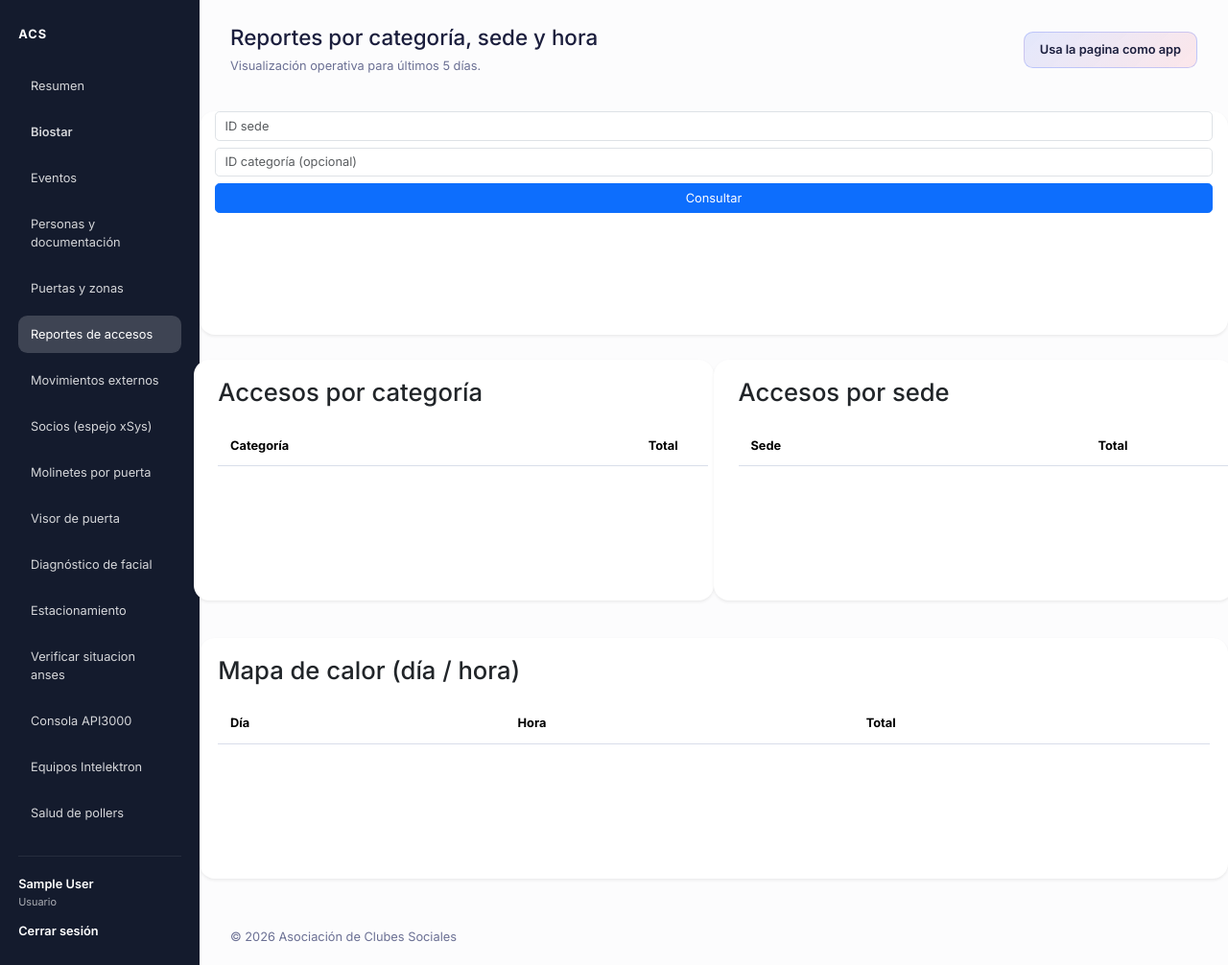
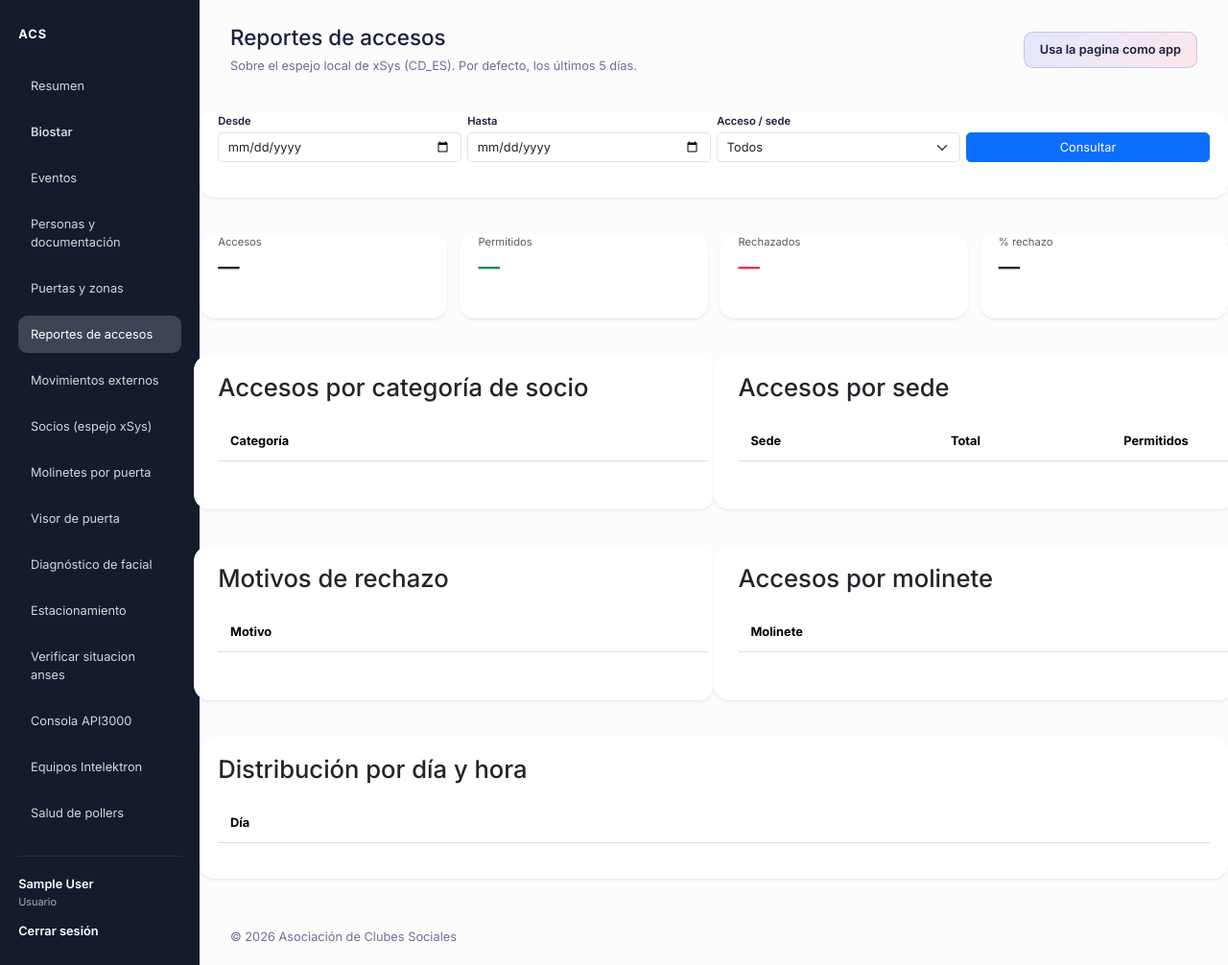
Before and after one commit to hbrunacci/geba_acs, a Django app: page /reports-console/ in a window 1280 px wide. Shown: the whole page at 96% size. Run offline with Django 5.2, Linux system fonts and the light colour scheme; a user stored in the database is signed in; tables that the repository leaves empty hold one stand-in row (values such as "Sample post"); lists and menus that the app fills with data are empty.

Commit message:
feat(reportes): la consola de accesos ahora sale de los datos reales
/reports-console/ consultaba los endpoints de reportes, que agregaban sobre
AccessEvent: el modelo Django nativo que quedó sin uso cuando se pasó al espejo
de xSys. La pantalla existía pero no mostraba nada. Además exigía un "ID sede"
que había que saber de memoria.

Los reportes pasan a leer ExternalAccessLogEntry (espejo de CD_ES) y resuelven
los nombres contra el espejo xSys por Subquery (categoría del socio, acceso,
molinete y motivo), sin traer ids a Python.

Endpoints (mismos names; filtros ?desde=&hasta=&acceso=&categoria=, default
últimos 5 días):
- access-by-category: totales del período + accesos por categoría de socio.
- access-by-site: por sede, con permitidos/rechazados, y top de molinetes.
- access-heatmap: matriz día/hora.
- access-denials (nuevo): rechazos por motivo, que es lo que faltaba para
  saber POR QUÉ no pudo pasar.

Semántica verificada contra CD_ES en producción: Resultado 'S' = permitido,
'E' = rechazado (15.927 vs 2.825 en los últimos 5 días). "Rechazado" se define
como todo lo que no sea 'S'.

La consola pasa a tener filtro por rango y por sede (el selector se llena solo),
4 KPIs, las tablas por categoría/sede/molinete/motivo y el mapa de calor como
matriz sombreada en vez de una lista de filas.

Tests reescritos sobre el espejo (5 casos, incluyendo filtros por categoría y
por rango); antes montaban Site/PersonCategory/AccessEvent, que ya no aplica.

Co-Authored-By: Claude Opus 5 (1M context) <noreply@anthropic.com>
Claude-Session: https://claude.ai/code/session_01HMNXb5r7LgfNtQz6QXrHWE

```diff
--- a/access_control/templates/access_control/access_reports_console.html
+++ b/access_control/templates/access_control/access_reports_console.html
@@ -1,52 +1,203 @@
 {% extends "common/base.html" %}
 
 {% block page_title %}Reportes de Accesos{% endblock %}
-{% block header_title %}Reportes por categoría, sede y hora{% endblock %}
-{% block header_subtitle %}Visualización operativa para últimos 5 días.{% endblock %}
+{% block header_title %}Reportes de accesos{% endblock %}
+{% block header_subtitle %}Sobre el espejo local de xSys (CD_ES). Por defecto, los últimos 5 días.{% endblock %}
 
 {% block content %}
-<section class="card shadow-sm border-0">
+<section class="card shadow-sm border-0 mb-3">
   <div class="card__body">
-    <form id="report-form" class="row g-2">
-      <input class="form-control" name="site" placeholder="ID sede" required>
-      <input class="form-control" name="category" placeholder="ID categoría (opcional)">
-      <button class="btn btn-primary" type="submit">Consultar</button>
+    <form id="report-form" class="row g-2 align-items-end">
+      <div class="col-6 col-md-3">
+        <label class="form-label small mb-1" for="desde">Desde</label>
+        <input class="form-control" type="date" id="desde" name="desde">
+      </div>
+      <div class="col-6 col-md-3">
+        <label class="form-label small mb-1" for="hasta">Hasta</label>
+        <input class="form-control" type="date" id="hasta" name="hasta">
+      </div>
+      <div class="col-12 col-md-3">
+        <label class="form-label small mb-1" for="acceso">Acceso / sede</label>
+        <select class="form-select" id="acceso" name="acceso"><option value="">Todos</option></select>
+      </div>
+      <div class="col-12 col-md-3 d-grid">
+        <button class="btn btn-primary" type="submit">Consultar</button>
+      </div>
     </form>
   </div>
 </section>
 
 <div class="row g-3 mb-3">
+  <div class="col-6 col-xl-3">
+    <div class="card shadow-sm border-0 h-100"><div class="card__body">
+      <div class="text-muted small">Accesos</div>
+      <div class="fs-3 fw-semibold" id="kpi-total">—</div>
+    </div></div>
+  </div>
+  <div class="col-6 col-xl-3">
+    <div class="card shadow-sm border-0 h-100"><div class="card__body">
+      <div class="text-muted small">Permitidos</div>
+      <div class="fs-3 fw-semibold text-success" id="kpi-ok">—</div>
+    </div></div>
+  </div>
+  <div class="col-6 col-xl-3">
+    <div class="card shadow-sm border-0 h-100"><div class="card__body">
+      <div class="text-muted small">Rechazados</div>
+      <div class="fs-3 fw-semibold text-danger" id="kpi-no">—</div>
+    </div></div>
+  </div>
+  <div class="col-6 col-xl-3">
+    <div class="card shadow-sm border-0 h-100"><div class="card__body">
+      <div class="text-muted small">% rechazo</div>
+      <div class="fs-3 fw-semibold" id="kpi-pct">—</div>
+    </div></div>
+  </div>
+</div>
+
+<div class="row g-3 mb-3">
   <section class="card shadow-sm border-0 col-12 col-xl-6">
-    <header class="card__header"><h2 class="card__title">Accesos por categoría</h2></header>
-    <div class="card__body card__body--scroll table-responsive"><table class="table table-striped table-sm align-middle"><thead><tr><th>Categoría</th><th>Total</th></tr></thead><tbody id="by-category"></tbody></table></div>
+    <header class="card__header"><h2 class="card__title">Accesos por categoría de socio</h2></header>
+    <div class="card__body card__body--scroll table-responsive">
+      <table class="table table-striped table-sm align-middle">
+        <thead><tr><th>Categoría</th><th class="text-end">Total</th></tr></thead>
+        <tbody id="by-category"></tbody>
+      </table>
+    </div>
   </section>
   <section class="card shadow-sm border-0 col-12 col-xl-6">
     <header class="card__header"><h2 class="card__title">Accesos por sede</h2></header>
-    <div class="card__body card__body--scroll table-responsive"><table class="table table-striped table-sm align-middle"><thead><tr><th>Sede</th><th>Total</th></tr></thead><tbody id="by-site"></tbody></table></div>
+    <div class="card__body card__body--scroll table-responsive">
+      <table class="table table-striped table-sm align-middle">
+        <thead><tr><th>Sede</th><th class="text-end">Total</th><th class="text-end">Permitidos</th><th class="text-end">Rechazados</th></tr></thead>
+        <tbody id="by-site"></tbody>
+      </table>
+    </div>
+  </section>
+</div>
+
+<div class="row g-3 mb-3">
+  <section class="card shadow-sm border-0 col-12 col-xl-6">
+    <header class="card__header"><h2 class="card__title">Motivos de rechazo</h2></header>
+    <div class="card__body card__body--scroll table-responsive">
+      <table class="table table-striped table-sm align-middle">
+        <thead><tr><th>Motivo</th><th class="text-end">Total</th></tr></thead>
+        <tbody id="motivos"></tbody>
+      </table>
+    </div>
+  </section>
+  <section class="card shadow-sm border-0 col-12 col-xl-6">
+    <header class="card__header"><h2 class="card__title">Accesos por molinete</h2></header>
+    <div class="card__body card__body--scroll table-responsive">
+      <table class="table table-striped table-sm align-middle">
+        <thead><tr><th>Molinete</th><th class="text-end">Total</th></tr></thead>
+        <tbody id="molinetes"></tbody>
+      </table>
+    </div>
   </section>
 </div>
 
 <section class="card shadow-sm border-0">
-  <header class="card__header"><h2 class="card__title">Mapa de calor (día / hora)</h2></header>
-  <div class="card__body card__body--scroll table-responsive"><table class="table table-striped table-sm align-middle"><thead><tr><th>Día</th><th>Hora</th><th>Total</th></tr></thead><tbody id="heatmap"></tbody></table></div>
+  <header class="card__header"><h2 class="card__title">Distribución por día y hora</h2></header>
+  <div class="card__body card__body--scroll table-responsive">
+    <table class="table table-sm align-middle mb-0" id="heat-table">
+      <thead><tr><th class="text-nowrap">Día</th></tr></thead>
+      <tbody id="heatmap"></tbody>
+    </table>
+  </div>
 </section>
 {% endblock %}
 
 {% block extra_js %}
 <script>
-async function api(url){ const r=await fetch(url,{credentials:'same-origin'}); if(!r.ok) throw new Error(await r.text()); return r.json(); }
-function fill(id, arr, mapper, cols){ document.getElementById(id).innerHTML = (arr||[]).map(mapper).join('') || `<tr><td colspan="${cols}">Sin datos</td></tr>`; }
-async function load(site, category){
-  const suffix = category ? `?site=${site}&category=${category}` : `?site=${site}`;
-  const [c,s,h] = await Promise.all([
+const $ = (id) => document.getElementById(id);
+const esc = (s) => String(s == null ? '' : s).replace(/[&<>"]/g, c => ({'&':'&amp;','<':'&lt;','>':'&gt;','"':'&quot;'}[c]));
+const num = (n) => (n == null ? '—' : Number(n).toLocaleString('es-AR'));
+
+async function api(url) {
+  const r = await fetch(url, {credentials: 'same-origin'});
+  if (!r.ok) throw new Error(await r.text());
+  return r.json();
+}
+
+function fill(id, rows, mapper, cols) {
+  $(id).innerHTML = (rows || []).map(mapper).join('') ||
+    `<tr><td colspan="${cols}" class="text-muted">Sin datos en el período</td></tr>`;
+}
+
+// El mapa de calor se arma como matriz día x hora, sombreando según el máximo.
+function renderHeatmap(rows) {
+  const horas = [...new Set((rows || []).map(r => r.hour))].sort((a, b) => a - b);
+  const dias = [...new Set((rows || []).map(r => r.day))].sort();
+  const max = Math.max(1, ...(rows || []).map(r => r.total));
+  const idx = new Map((rows || []).map(r => [`${r.day}|${r.hour}`, r.total]));
+
+  $('heat-table').querySelector('thead').innerHTML =
+    '<tr><th class="text-nowrap">Día</th>' + horas.map(h => `<th class="text-end small">${h}h</th>`).join('') + '</tr>';
+
+  if (!dias.length) {
+    $('heatmap').innerHTML = `<tr><td colspan="${horas.length + 1}" class="text-muted">Sin datos en el período</td></tr>`;
+    return;
+  }
+  $('heatmap').innerHTML = dias.map(d => {
+    const celdas = horas.map(h => {
+      const v = idx.get(`${d}|${h}`) || 0;
+      const alpha = v ? (0.12 + 0.88 * (v / max)).toFixed(2) : 0;
+      const style = v ? ` style="background: rgba(13,110,253,${alpha})"` : '';
+      return `<td class="text-end small"${style}>${v || ''}</td>`;
+    }).join('');
+    return `<tr><th class="text-nowrap small fw-normal">${esc(d)}</th>${celdas}</tr>`;
+  }).join('');
+}
+
+function qs() {
+  const p = new URLSearchParams();
+  for (const k of ['desde', 'hasta', 'acceso']) { if ($(k).value) p.set(k, $(k).value); }
+  const s = p.toString();
+  return s ? '?' + s : '';
+}
+
+async function load() {
+  const suffix = qs();
+  const [cat, site, heat, den] = await Promise.all([
     api('/api/reports/access-by-category/' + suffix),
-    api('/api/reports/access-by-site/'),
+    api('/api/reports/access-by-site/' + suffix),
     api('/api/reports/access-heatmap/' + suffix),
+    api('/api/reports/access-denials/' + suffix),
   ]);
-  fill('by-category', c.by_category, r => `<tr><td>${r.category__name || 'Sin categoría'}</td><td>${r.total}</td></tr>`, 2);
-  fill('by-site', s.sites, r => `<tr><td>${r.site__name}</td><td>${r.total}</td></tr>`, 2);
-  fill('heatmap', h.heatmap, r => `<tr><td>${r.day}</td><td>${r.hour}:00</td><td>${r.total}</td></tr>`, 3);
+
+  $('kpi-total').textContent = num(cat.total);
+  $('kpi-ok').textContent = num(cat.permitidos);
+  $('kpi-no').textContent = num(cat.rechazados);
+  $('kpi-pct').textContent = cat.total ? ((cat.rechazados / cat.total) * 100).toFixed(1) + '%' : '—';
+
+  fill('by-category', cat.by_category,
+    r => `<tr><td>${esc(r.categoria || 'Sin categoría')}</td><td class="text-end">${num(r.total)}</td></tr>`, 2);
+  fill('by-site', site.sites,
+    r => `<tr><td>${esc(r.acceso || ('Acceso ' + r.id_acceso))}</td><td class="text-end">${num(r.total)}</td>` +
+         `<td class="text-end text-success">${num(r.permitidos)}</td>` +
+         `<td class="text-end text-danger">${num(r.rechazados)}</td></tr>`, 4);
+  fill('molinetes', site.molinetes,
+    r => `<tr><td>${esc(r.molinete || ('Controlador ' + r.id_controlador))}</td><td class="text-end">${num(r.total)}</td></tr>`, 2);
+  fill('motivos', den.motivos,
+    r => `<tr><td>${esc(r.motivo || 'Sin motivo registrado')}</td><td class="text-end">${num(r.total)}</td></tr>`, 2);
+  renderHeatmap(heat.heatmap);
 }
-document.getElementById('report-form').addEventListener('submit', (e)=>{ e.preventDefault(); const f = new FormData(e.target); load(f.get('site'), f.get('category')); });
+
+// El selector de sedes sale de los accesos que realmente aparecen en el período.
+async function cargarAccesos() {
+  try {
+    const d = await api('/api/reports/access-by-site/');
+    $('acceso').innerHTML = '<option value="">Todos</option>' + (d.sites || [])
+      .map(r => `<option value="${r.id_acceso}">${esc(r.acceso || ('Acceso ' + r.id_acceso))}</option>`).join('');
+  } catch (e) { /* el filtro queda en "Todos" */ }
+}
+
+$('report-form').addEventListener('submit', (e) => {
+  e.preventDefault();
+  load().catch(err => alert('No se pudo cargar el reporte: ' + err.message));
+});
+
+cargarAccesos();
+load().catch(err => alert('No se pudo cargar el reporte: ' + err.message));
 </script>
 {% endblock %}
--- a/access_control/urls_api.py
+++ b/access_control/urls_api.py
@@ -47,6 +47,7 @@ from access_control.api.v1.intelectron_api_views import (
 from access_control.views import (
     AccessByCategoryReportView,
     AccessBySiteReportView,
+    AccessDenialsReportView,
     AccessEventViewSet,
     AccessHeatmapReportView,
     ExternalAccessLogView,
@@ -172,6 +173,7 @@ urlpatterns = router.urls + [
     path("reports/access-by-category/", AccessByCategoryReportView.as_view(), name="report_access_by_category"),
     path("reports/access-by-site/", AccessBySiteReportView.as_view(), name="report_access_by_site"),
     path("reports/access-heatmap/", AccessHeatmapReportView.as_view(), name="report_access_heatmap"),
+    path("reports/access-denials/", AccessDenialsReportView.as_view(), name="report_access_denials"),
     path("anses/candidates/", AnsesCandidatesAPI.as_view(), name="anses_candidates_api"),
     path("anses/processed/export/", AnsesProcessedExportAPI.as_view(), name="anses_processed_export_api"),
     path("anses/verify/", AnsesVerifyAPI.as_view(), name="anses_verify_api"),
--- a/access_control/views.py
+++ b/access_control/views.py
@@ -4,7 +4,8 @@ import re
 from datetime import timedelta
 
 from django.shortcuts import render
-from django.db.models import Count
+from django.db.models import Count, OuterRef, Q, Subquery
+from django.utils.dateparse import parse_date
 
 from common.roles import admin_requerido, puertas_requerido
 from django.db.utils import OperationalError
@@ -27,6 +28,7 @@ from people.models import Cliente
 from access_control.services import ClientLookupError, MSSQLClientLookupService
 from access_control.services.diag_facial import DiagFacialError, diagnosticar
 from access_control.services.intelectron.api3000_console import COMMAND_CATALOG
+from xsys.models import XsysAcceso, XsysControlador, XsysMotivo, XsysSocio
 
 
 def _parking_quota_access_status(ult_cuota_paga):
@@ -249,55 +251,141 @@ class ExternalAccessLogView(APIView):
         return paginator.get_paginated_response(serializer.data)
 
 
+DIAS_REPORTE_DEFAULT = 5
+
+# En CD_ES el resultado es 'S' (paso permitido) o 'E' (rechazado). No hay otros
+# valores en uso, así que "rechazado" = todo lo que no sea 'S'.
+RESULTADO_PERMITIDO = "S"
+
+
+def _rango_reporte(request):
+    """Rango de fechas del reporte: ?desde=&hasta= (ISO) o los últimos N días."""
+    hoy = timezone.localdate()
+    desde = parse_date(request.query_params.get("desde") or "") or hoy - timedelta(days=DIAS_REPORTE_DEFAULT - 1)
+    hasta = parse_date(request.query_params.get("hasta") or "") or hoy
+    if desde > hasta:
+        desde, hasta = hasta, desde
+    return desde, hasta
+
+
+def _accesos_qs(request):
+    """Accesos del período, con los filtros opcionales de la consola aplicados.
+
+    Se usa ``ExternalAccessLogEntry`` (espejo local de CD_ES), que es donde están
+    los accesos reales; ``AccessEvent`` quedó sin uso.
+    """
+    desde, hasta = _rango_reporte(request)
+    qs = ExternalAccessLogEntry.objects.filter(fecha__date__range=(desde, hasta))
+    acceso = request.query_params.get("acceso")
+    if acceso:
+        qs = qs.filter(id_acceso=acceso)
+    categoria = (request.query_params.get("categoria") or "").strip()
+    if categoria:
+        socios = XsysSocio.objects.filter(categoria=categoria).values("id_cliente")
+        qs = qs.filter(id_cliente__in=Subquery(socios))
+    return qs, desde, hasta
+
+
+def _con_categoria(qs):
+    """Anota la categoría del socio resolviéndola en SQL (evita traer los ids)."""
+    return qs.annotate(
+        categoria=Subquery(
+            XsysSocio.objects.filter(id_cliente=OuterRef("id_cliente")).values("categoria")[:1]
+        )
+    )
+
+
+def _totales(qs):
+    total = qs.count()
+    permitidos = qs.filter(resultado=RESULTADO_PERMITIDO).count()
+    return {"total": total, "permitidos": permitidos, "rechazados": total - permitidos}
+
+
 class AccessByCategoryReportView(APIView):
+    """Accesos agrupados por categoría de socio, más los totales del período."""
+
     def get(self, request):
-        site_id = request.query_params.get("site")
-        if not site_id:
-            return Response({"detail": "El parámetro 'site' es obligatorio."}, status=400)
-        end_date = timezone.localdate()
-        start_date = end_date - timezone.timedelta(days=4)
-
-        base_qs = AccessEvent.objects.filter(site_id=site_id, occurred_at__date__range=(start_date, end_date))
-        category_id = request.query_params.get("category")
-        if category_id:
-            base_qs = base_qs.filter(category_id=category_id)
-
+        qs, desde, hasta = _accesos_qs(request)
+        by_category = list(
+            _con_categoria(qs).values("categoria").annotate(total=Count("id")).order_by("-total")[:40]
+        )
         totals_by_day = list(
-            base_qs.annotate(day=TruncDate("occurred_at")).values("day").annotate(total=Count("id")).order_by("day")
+            qs.annotate(day=TruncDate("fecha")).values("day").annotate(total=Count("id")).order_by("day")
         )
-        by_category = list(
-            base_qs.values("category__id", "category__name").annotate(total=Count("id")).order_by("-total")
-        )
-        return Response({"site": int(site_id), "start_date": start_date, "end_date": end_date, "totals_by_day": totals_by_day, "by_category": by_category})
+        return Response({
+            "desde": desde, "hasta": hasta,
+            **_totales(qs),
+            "by_category": by_category,
+            "totals_by_day": totals_by_day,
+        })
 
 
 class AccessBySiteReportView(APIView):
+    """Accesos por acceso/sede de xSys y, dentro, por molinete."""
+
     def get(self, request):
-        end_date = timezone.localdate()
-        start_date = end_date - timezone.timedelta(days=4)
-        qs = AccessEvent.objects.filter(occurred_at__date__range=(start_date, end_date))
-        rows = list(qs.values("site__id", "site__name").annotate(total=Count("id")).order_by("-total"))
-        return Response({"start_date": start_date, "end_date": end_date, "sites": rows})
+        qs, desde, hasta = _accesos_qs(request)
+        by_site = list(
+            qs.annotate(
+                acceso=Subquery(
+                    XsysAcceso.objects.filter(id_acceso=OuterRef("id_acceso")).values("descripcion")[:1]
+                )
+            )
+            .values("id_acceso", "acceso")
+            .annotate(
+                total=Count("id"),
+                permitidos=Count("id", filter=Q(resultado=RESULTADO_PERMITIDO)),
+            )
+            .order_by("-total")
+        )
+        by_controlador = list(
+            qs.annotate(
+                molinete=Subquery(
+                    XsysControlador.objects.filter(id_controlador=OuterRef("id_controlador"))
+                    .values("descripcion")[:1]
+                )
+            )
+            .values("id_controlador", "molinete")
+            .annotate(total=Count("id"))
+            .order_by("-total")[:30]
+        )
+        for row in by_site:
+            row["rechazados"] = row["total"] - row["permitidos"]
+        return Response({"desde": desde, "hasta": hasta, "sites": by_site, "molinetes": by_controlador})
+
+
+class AccessDenialsReportView(APIView):
+    """Rechazos del período agrupados por motivo (por qué no pudo pasar)."""
+
+    def get(self, request):
+        qs, desde, hasta = _accesos_qs(request)
+        rechazos = qs.exclude(resultado=RESULTADO_PERMITIDO)
+        motivos = list(
+            rechazos.annotate(
+                motivo=Subquery(
+                    XsysMotivo.objects.filter(id_cd_motivo=OuterRef("id_cd_motivo"))
+                    .values("descripcion")[:1]
+                )
+            )
+            .values("id_cd_motivo", "motivo")
+            .annotate(total=Count("id"))
+            .order_by("-total")[:20]
+        )
+        return Response({"desde": desde, "hasta": hasta, "total_rechazos": rechazos.count(), "motivos": motivos})
 
 
 class AccessHeatmapReportView(APIView):
+    """Distribución día / hora de los accesos del período."""
+
     def get(self, request):
-        site_id = request.query_params.get("site")
-        if not site_id:
-            return Response({"detail": "El parámetro 'site' es obligatorio."}, status=400)
-        end_date = timezone.localdate()
-        start_date = end_date - timezone.timedelta(days=4)
-        qs = AccessEvent.objects.filter(site_id=site_id, occurred_at__date__range=(start_date, end_date))
-        category_id = request.query_params.get("category")
-        if category_id:
-            qs = qs.filter(category_id=category_id)
+        qs, desde, hasta = _accesos_qs(request)
         matrix = list(
-            qs.annotate(day=TruncDate("occurred_at"), hour=ExtractHour("occurred_at"))
+            qs.annotate(day=TruncDate("fecha"), hour=ExtractHour("fecha"))
             .values("day", "hour")
             .annotate(total=Count("id"))
             .order_by("day", "hour")
         )
-        return Response({"site": int(site_id), "start_date": start_date, "end_date": end_date, "heatmap": matrix})
+        return Response({"desde": desde, "hasta": hasta, "heatmap": matrix})
 
 
 class ParkingClienteLookupView(APIView):
```
Also changed, not shown: access_control/tests/test_api.py (+52 -35 lines).
